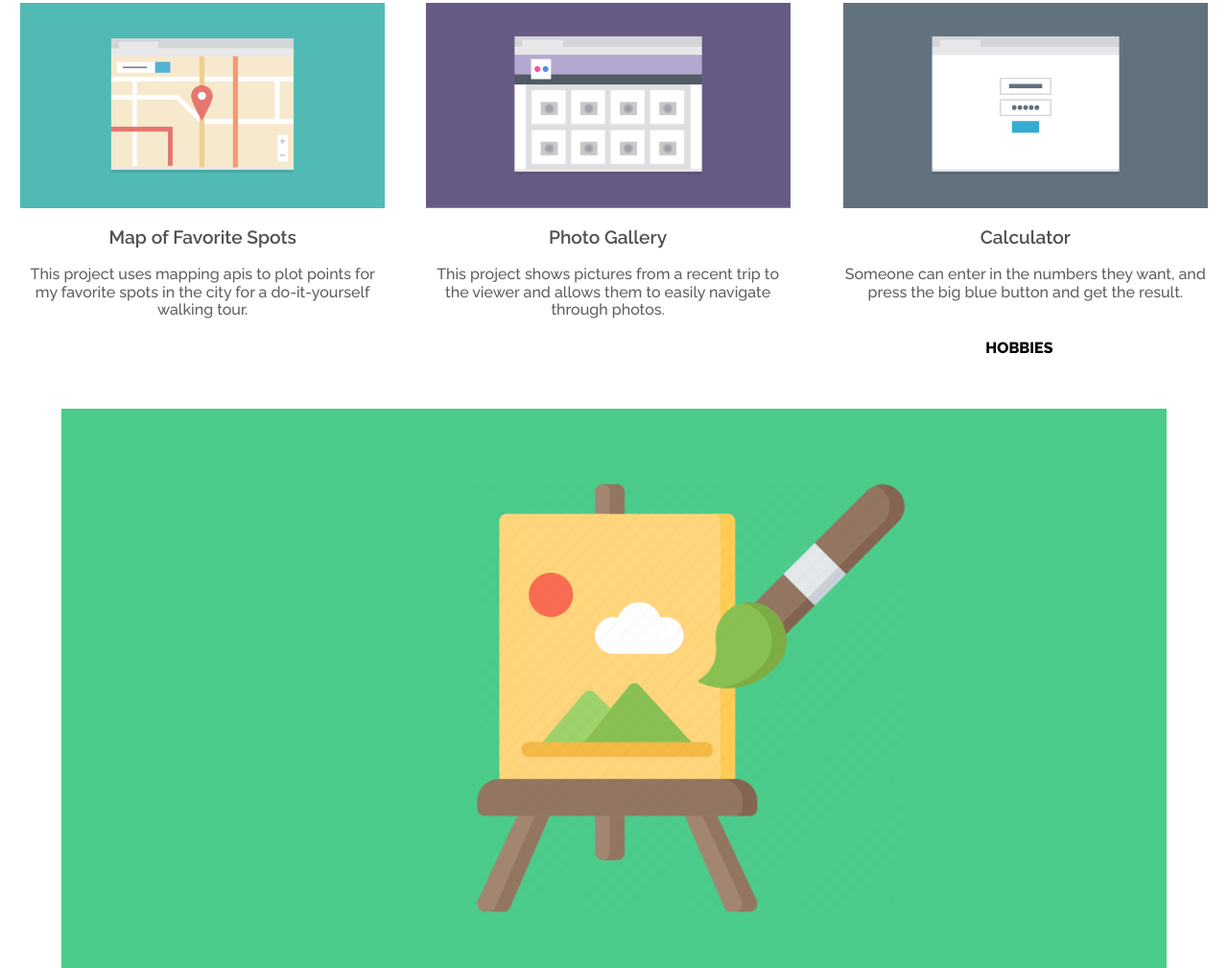
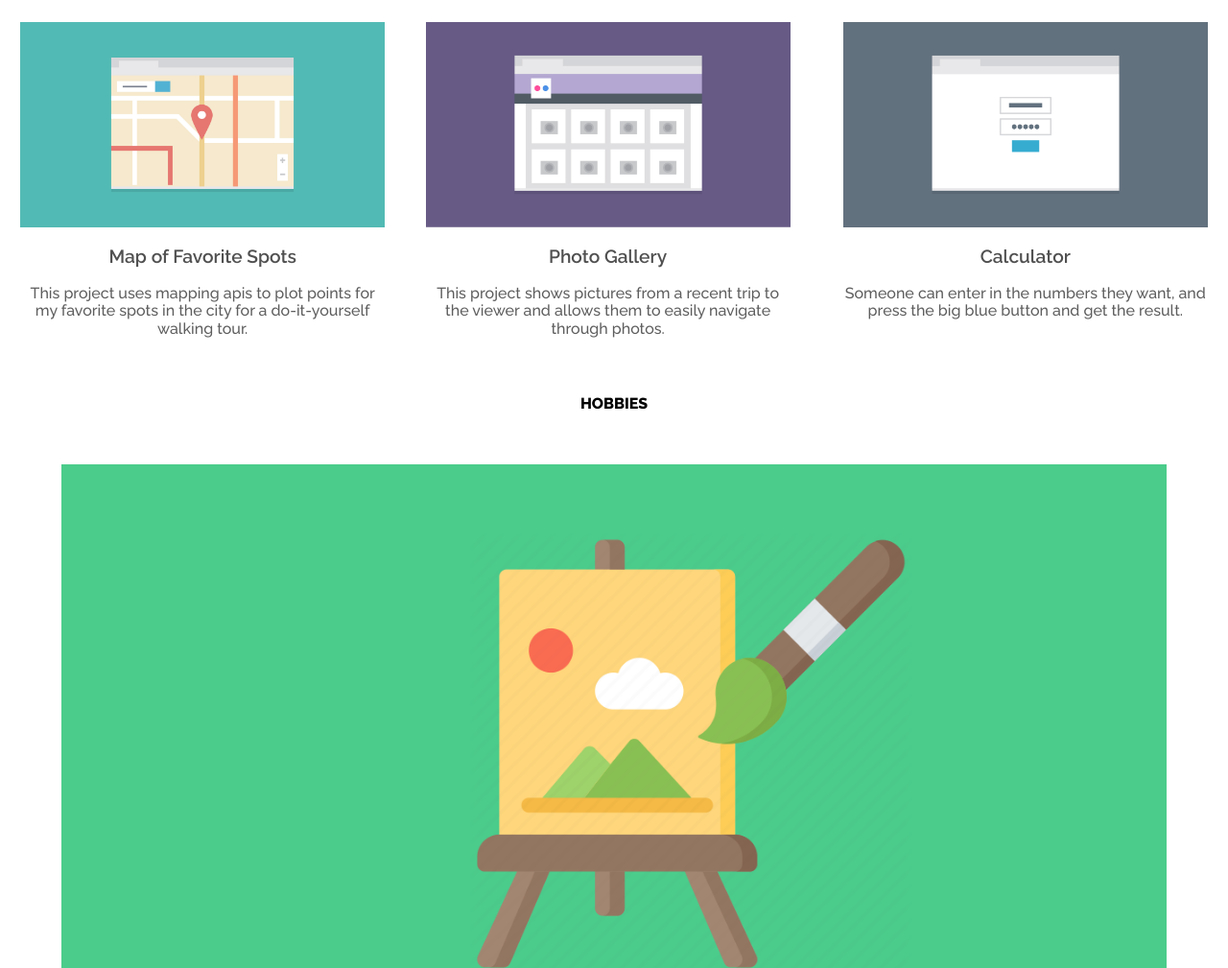
Before and after one commit to BrandonGormley/TechDegree-Project-Two, a plain HTML site: page index.html in a window 1280 px wide. Shown: the part 1032-2041 px from the top of the page at 96% size. Drawn offline with Linux system fonts and the light colour scheme.

Commit message:
CSS Updates
-Fixed Hobbies navigation anchor
-Added min-height to portfolio text to fix some layout bugs

```diff
--- a/css/styles.css
+++ b/css/styles.css
@@ -79,6 +79,7 @@ h3 {
     color: #5e5e5e;
     width: 90%;
     margin: 0 auto 40px;
+    min-height: 75px;
 }
 
 .hobbies {
--- a/index.html
+++ b/index.html
@@ -90,14 +90,16 @@
             </section>
         </div>
 
-        <h2 id="hobbies">Hobbies</h2>
-        <section class="hobbies">
+        <div class="hobbies-container">
+            <h2>Hobbies</h2>
+            <section id="hobbies" class="hobbies">
                 <a href="#"><img class="portfolio-img" src="images/hobbies.png" alt="Hobbies"></a>
                 <h3>Web Development</h3>
                 <h3>Ice Hockey</h3>
                 <h3>Hiking</h3>
                 <h3>Traveling</h3>
             </section>
+        </div>
     </main>
 
 
```
Lines whose indentation alone changed are shown as unchanged.
